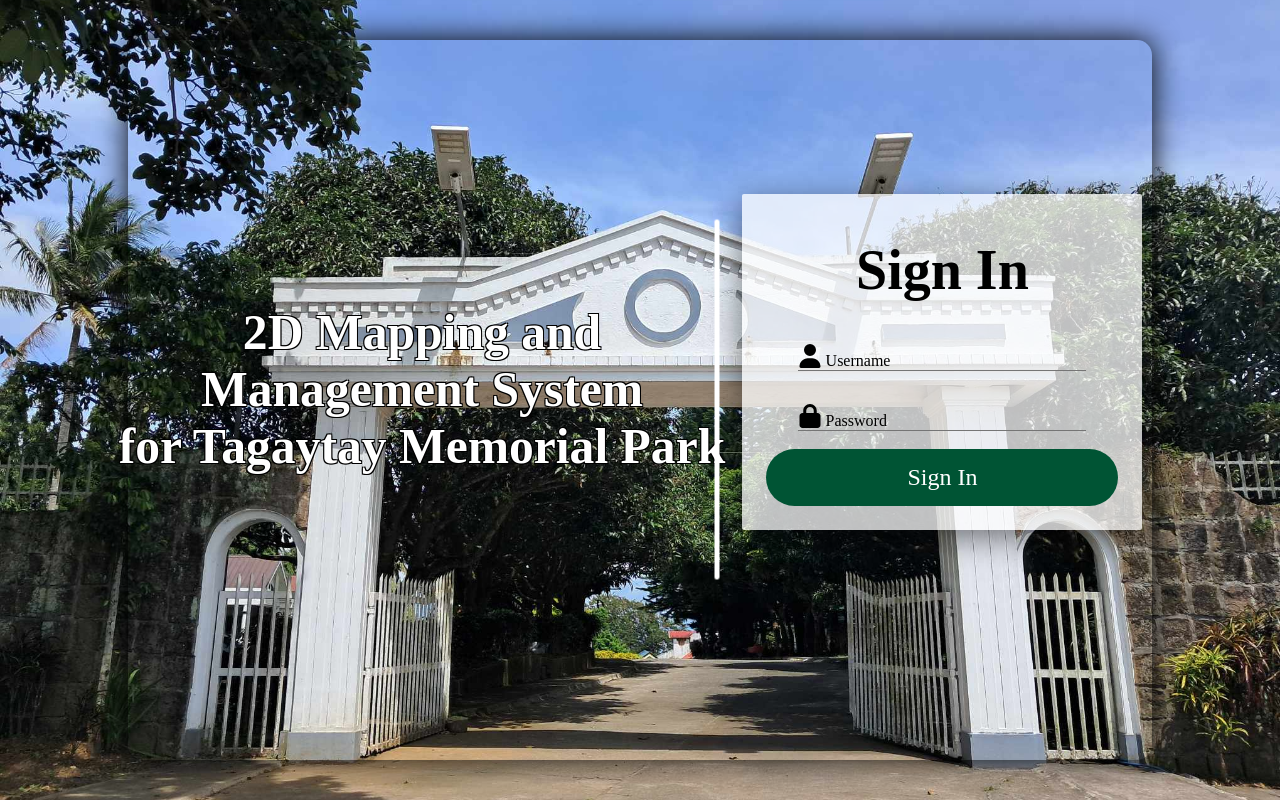
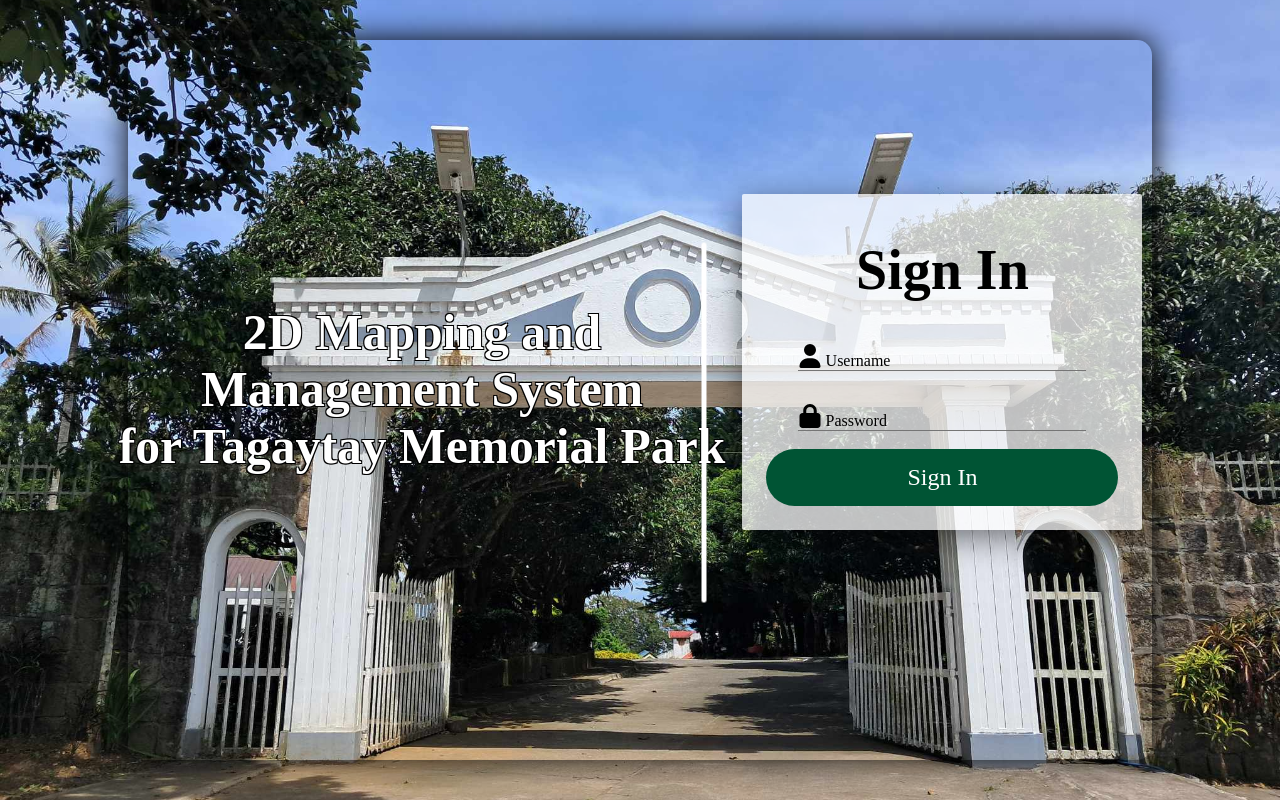
Before and after one commit to michael24569/capstone_backup, a PHP site: page /capstone/ in a window 1280 px wide. Run offline with PHP 8.4, Linux system fonts and the light colour scheme.

Commit message:
updating

```diff
--- a/index.php
+++ b/index.php
@@ -19,8 +19,6 @@
 
 </head>
 <body >
-
-
 <div class="blur-box">
  <!-- Animated Text Section -->
 <div class="animated-container">
@@ -28,10 +26,6 @@
   <div class="animated-text">for Tagaytay Memorial Park</div>
   <div class="line"></div>
 </div>
-
-
-
-
 
    <div class="container" id="signin">
         <div class="login-form">
@@ -81,7 +75,7 @@
 
  }
   body {
-
+    font-family: 'MyFont';
     height: 100vh;
     background-color: #c9d6ff;
     background: linear-gradient(to right,#e2e2e2,#c9d6ff);
@@ -302,8 +296,8 @@
     animation: growLine 1s ease-out 1s forwards;
     transform: rotate(90deg); /* Rotates the line */
     position: relative; /* Add relative positioning */
-    left: 23%;
-    bottom:88px;
+    left: 22%;
+    bottom:65px;
   }
 
 
```
